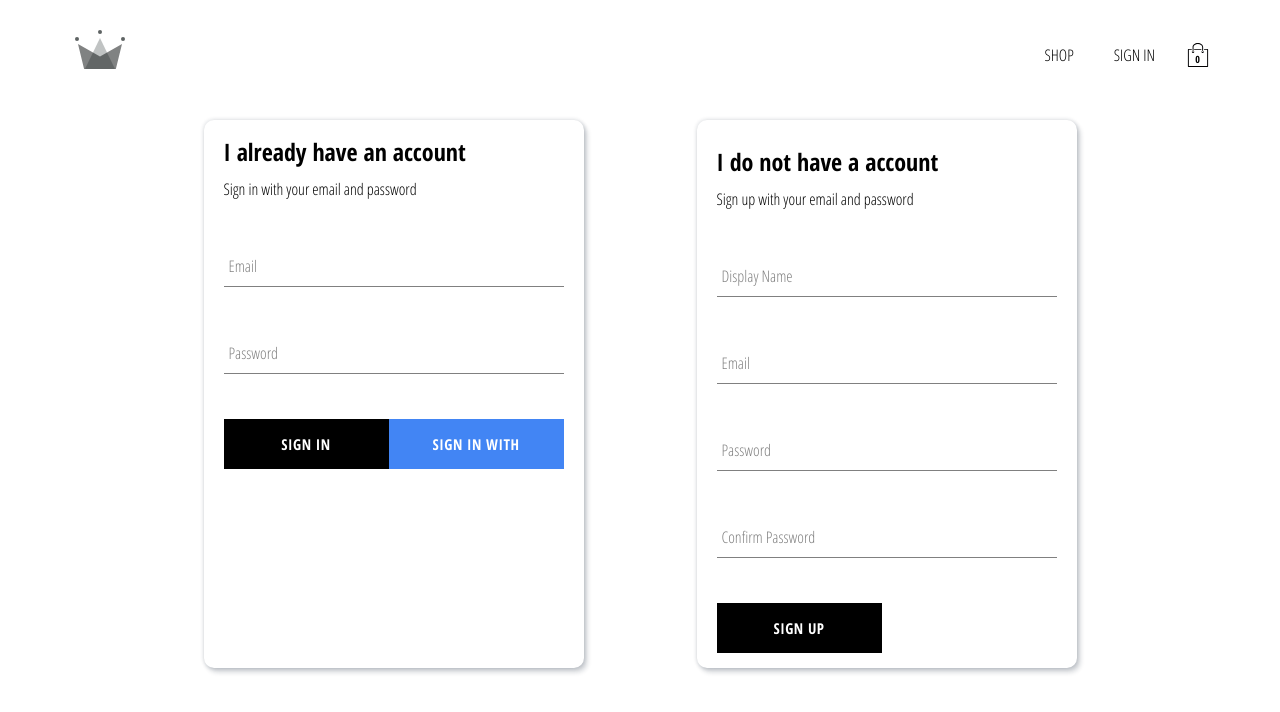
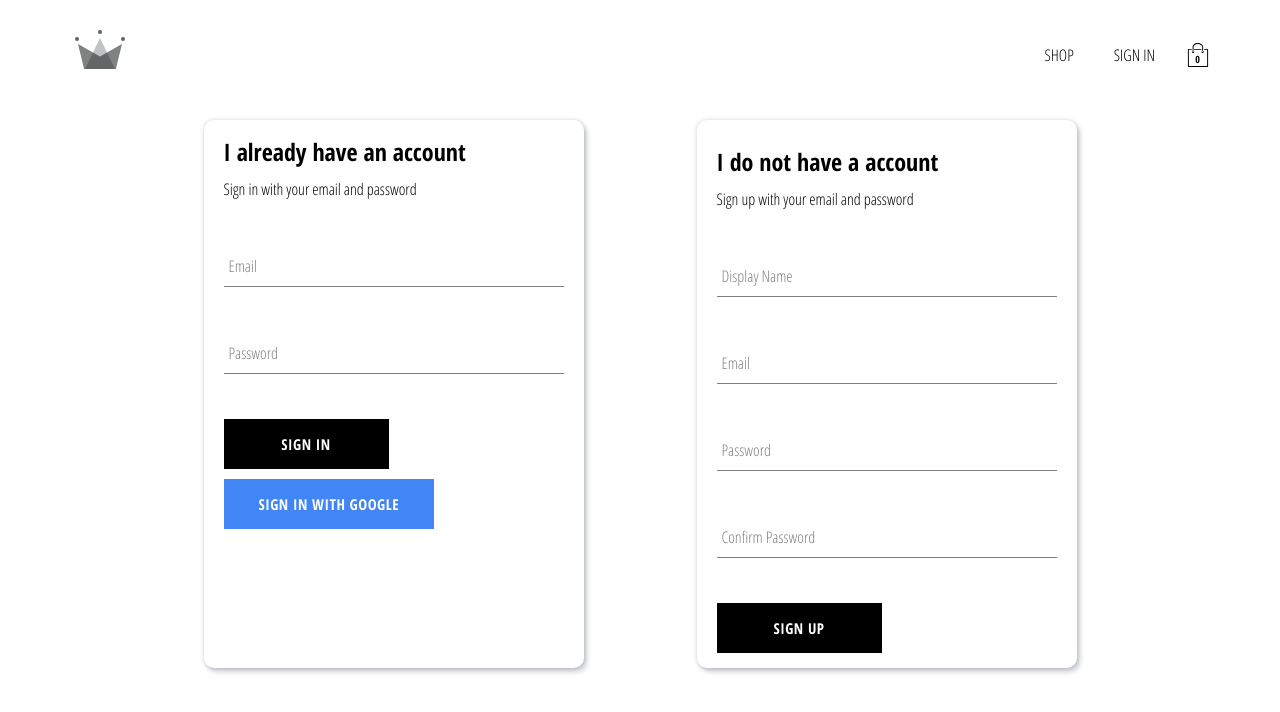
Before and after one commit to iMoonis/crwn-shopping, a React (Create React App) app: page /signin in a window 1280 px wide. Shown: the top 712 px of the page. Built offline with nearby package versions, Linux system fonts and the light colour scheme; no server answers.

Commit message:
small bug

```diff
--- a/src/Components/Checkout/Checkout.scss
+++ b/src/Components/Checkout/Checkout.scss
@@ -1,5 +1,5 @@
 .checkout-page {
-    width: 80%;
+    width: 85%;
     min-height: 90vh;
     display: flex;
     flex-direction: column;
--- a/src/Components/CustomButton/CustomButton.scss
+++ b/src/Components/CustomButton/CustomButton.scss
@@ -25,6 +25,7 @@
     &.google-sign-in {
         background-color: #4285f4;
         color: white;
+        margin-top: 10px;
 
         &:hover {
             background-color: #357ae8;
--- a/src/Components/Login/Login.scss
+++ b/src/Components/Login/Login.scss
@@ -17,8 +17,8 @@
         margin: 10px 0;
     }
 
-    .buttons {
-        display: flex;
-        justify-content: space-between;
-    }
+    // .buttons {
+    //     display: flex;
+    //     justify-content: space-between;
+    // }
 }
```
